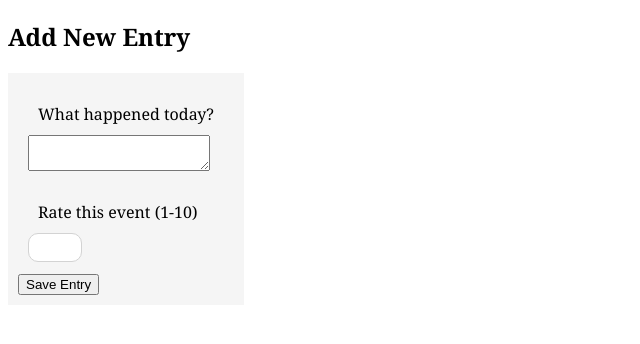
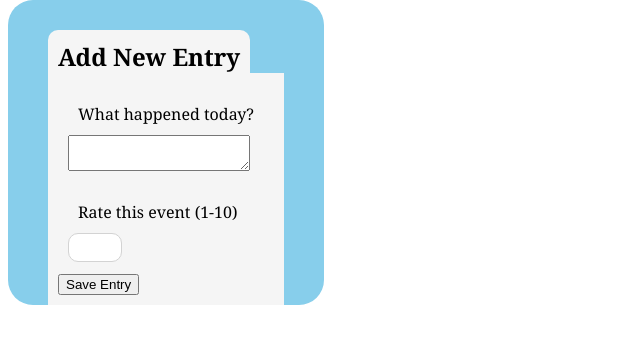
Before and after one commit to zcoder365/MySeriesofFortunateEvents, a Flask app: page /add_entry in a window 1280 px wide. Shown: the part 158-502 px from the top of the page, without its empty margins (0-640 px from the left). Run offline with Flask 3, Linux system fonts and the light colour scheme; the visitor is signed in with stand-in values (Sample User, id 1).

Commit message:
update container classes

```diff
--- a/templates/add_entry.html
+++ b/templates/add_entry.html
@@ -1,7 +1,7 @@
 {% extends "base.html" %}
 {% block content %}
-    <div class="max-w-md mx-auto bg-white shadow rounded-lg p-6">
-        <h2>Add New Entry</h2>
+    <div class="form-container">
+        <h2 class="form-text">Add New Entry</h2>
         <form method="POST">
             <div class="form-block1">
                 <label class="form-block2">What happened today?</label>
```
